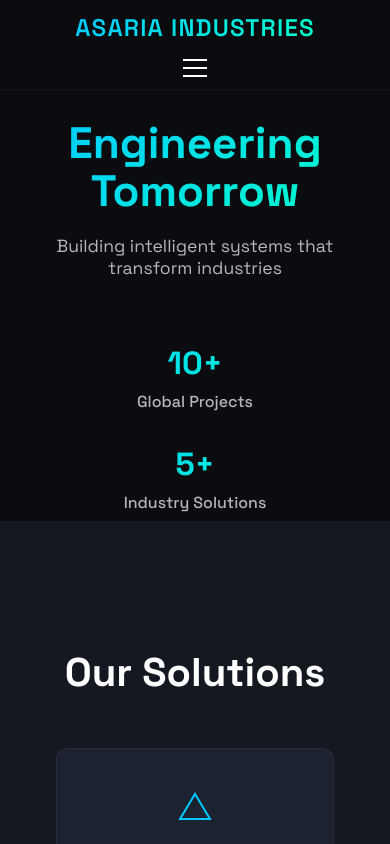
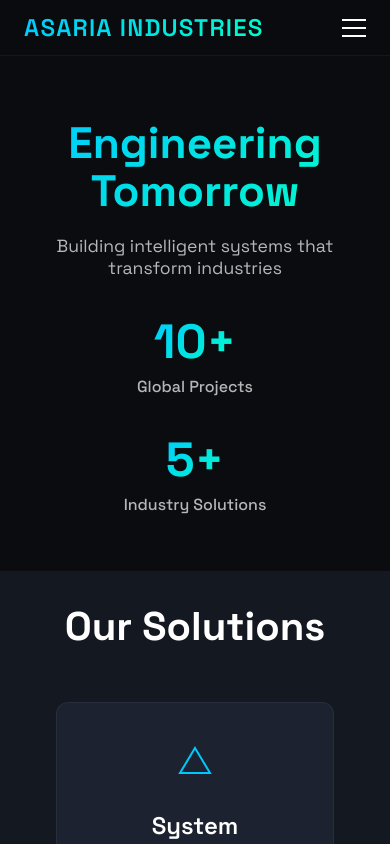
Before and after one commit to danialasaria/AsariaIndustriesEngineering, a Next.js app: page / in a window 390 px wide. Shown: the top 844 px of the page. Built offline with nearby package versions, Linux system fonts and the light colour scheme.

Commit message:
revamp 3

```diff
--- a/src/app/globals.css
+++ b/src/app/globals.css
@@ -198,13 +198,40 @@ a {
 }
 
 .mobile-menu {
-  display: none;
+  display: flex;
+  position: fixed;
+  top: 0;
+  left: 0;
+  width: 100%;
+  height: 100vh;
+  background: var(--background);
+  flex-direction: column;
+  padding-top: 40px;
+  z-index: 101;
+  opacity: 0;
+  visibility: hidden;
+  transform: translateY(-10px);
+  transition: all 0.3s ease;
+}
+
+.mobile-menu a {
+  color: var(--text);
+  text-decoration: none;
+  font-size: 1.5rem;
+  padding: 1rem 1.5rem;
+  border-bottom: 1px solid rgba(255, 255, 255, 0.1);
+}
+
+.mobile-menu.open {
+  opacity: 1;
+  visibility: visible;
+  transform: translateY(0);
 }
 
 /* Mobile styles */
 @media (max-width: 768px) {
   .nav-container {
-    padding: 0.75rem 1.5rem;
+    padding: 1rem 1.5rem;
     display: flex;
     justify-content: space-between;
     align-items: center;
@@ -251,62 +278,6 @@ a {
     transform: translateY(-8px) rotate(-45deg);
   }
 
-  /* Mobile menu */
-  .mobile-menu {
-    display: flex;
-    position: fixed;
-    top: 0;
-    left: 0;
-    width: 100%;
-    height: 100vh;
-    background: var(--background);
-    flex-direction: column;
-    padding-top: 40px;
-    z-index: 101;
-    opacity: 0;
-    visibility: hidden;
-    transform: translateY(-10px);
-    transition: opacity 0.3s ease, transform 0.3s ease, visibility 0.3s ease;
-  }
-
-  .mobile-menu.open {
-    opacity: 1;
-    visibility: visible;
-    transform: translateY(0);
-  }
-
-  .mobile-menu a {
-    color: var(--text);
-    text-decoration: none;
-    font-size: 1.5rem;
-    padding: 1rem 1.5rem;
-    border-bottom: 1px solid rgba(255, 255, 255, 0.1);
-    opacity: 0;
-    transform: translateY(10px);
-    transition: opacity 0.3s ease, transform 0.3s ease, color 0.3s ease;
-  }
-
-  .mobile-menu.open a {
-    opacity: 1;
-    transform: translateY(0);
-  }
-
-  /* Stagger the animation of menu items */
-  .mobile-menu a:nth-child(1) { transition-delay: 0.1s; }
-  .mobile-menu a:nth-child(2) { transition-delay: 0.15s; }
-  .mobile-menu a:nth-child(3) { transition-delay: 0.2s; }
-  .mobile-menu a:nth-child(4) { transition-delay: 0.25s; }
-  .mobile-menu a:nth-child(5) { transition-delay: 0.3s; }
-
-  /* Active/Hover states for menu items */
-  .mobile-menu a:active {
-    background: rgba(255, 255, 255, 0.05);
-  }
-
-  .mobile-menu a:hover {
-    color: var(--primary);
-  }
-
   /* Typography adjustments for tighter spacing */
   .hero h1, .about-hero h1, .team-hero h1, .projects-hero h1, .careers-hero h1 {
     margin-top: 0;
@@ -320,6 +291,35 @@ a {
   .main-content {
     padding-top: 60px;
   }
+
+  /* Stats */
+  .hero-stats {
+    flex-direction: column;
+    gap: 1rem;
+    margin-top: 2rem;
+    margin-bottom: 2rem;
+  }
+
+  .stat {
+    display: flex;
+    flex-direction: column;
+    align-items: center;
+    margin-bottom: 1rem;
+  }
+
+  .stat-number {
+    font-size: 3rem;
+    margin-bottom: 0.25rem;
+  }
+
+  .stat-label {
+    font-size: 1rem;
+  }
+
+  /* Solutions section */
+  /* .solutions {
+    padding-top: 1rem;
+  } */
 }
 
 .cta-button {
@@ -367,8 +367,8 @@ section {
   text-align: center;
 }
 
-.hero h1, .about-hero h1, .team-hero h1, .projects-hero h1, .careers-hero h1 {
-  font-size: 3.25rem;
+.hero h1, .about-hero h1, .team-hero h1, .projects-hero h1, .careers-hero h1, .contact-intro h1 {
+  font-size: 2.75rem;
   font-weight: 700;
   line-height: 1.1;
   background: linear-gradient(135deg, var(--primary), var(--secondary));
@@ -589,16 +589,6 @@ section {
   margin-bottom: 3rem;
 }
 
-.contact-intro h1 {
-  font-size: 3.25rem;
-  font-weight: 700;
-  line-height: 1.1;
-  background: linear-gradient(135deg, var(--primary), var(--secondary));
-  -webkit-background-clip: text;
-  -webkit-text-fill-color: transparent;
-  margin-bottom: 1rem;
-}
-
 .contact-intro .subtitle {
   margin-bottom: 2rem;
 }
@@ -775,18 +765,17 @@ h3 {
   margin-top: 4rem;
 }
 
-.stat {
+.stat-item {
   text-align: center;
 }
 
 .stat-number {
-  font-size: 3rem;
+  font-size: 3.5rem;
   font-weight: 700;
   background: linear-gradient(135deg, var(--primary), var(--secondary));
   -webkit-background-clip: text;
   -webkit-text-fill-color: transparent;
   margin-bottom: 0.5rem;
-  display: block;
 }
 
 .stat-label {
@@ -798,7 +787,7 @@ h3 {
 /* Solutions Section */
 .solutions {
   background: var(--surface);
-  padding: 8rem 1.5rem;
+  padding: 2rem 1.5rem;
   text-align: center;
 }
 
@@ -907,7 +896,7 @@ h3 {
 @media (max-width: 768px) {
   /* Navigation */
   .nav-container {
-    flex-direction: column;
+    flex-direction: row;
     gap: 1rem;
     padding: 0.75rem 1.5rem;
   }
@@ -947,12 +936,25 @@ h3 {
   /* Stats */
   .hero-stats {
     flex-direction: column;
-    gap: 2rem;
-    padding: 0 1rem;
+    gap: 1rem;
+    margin-top: 2rem;
+    margin-bottom: 2rem;
+  }
+
+  .stat {
+    display: flex;
+    flex-direction: column;
+    align-items: center;
+    margin-bottom: 1rem;
   }
 
   .stat-number {
-    font-size: clamp(2rem, 6vw, 3rem);
+    font-size: 3rem;
+    margin-bottom: 0.25rem;
+  }
+
+  .stat-label {
+    font-size: 1rem;
   }
 
   /* Grid Layouts */
@@ -1069,9 +1071,6 @@ h3 {
 
 /* Additional Small Screen Adjustments */
 @media (max-width: 480px) {
-  .nav-container {
-    padding: 0.75rem 1rem;
-  }
 
   .logo {
     font-size: 1.5rem;
```
